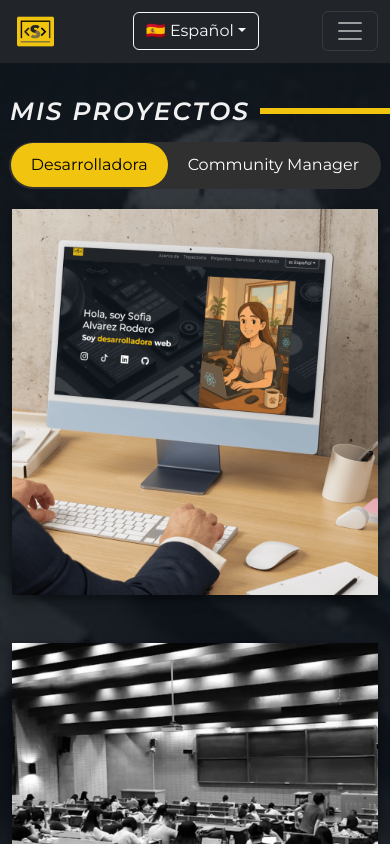
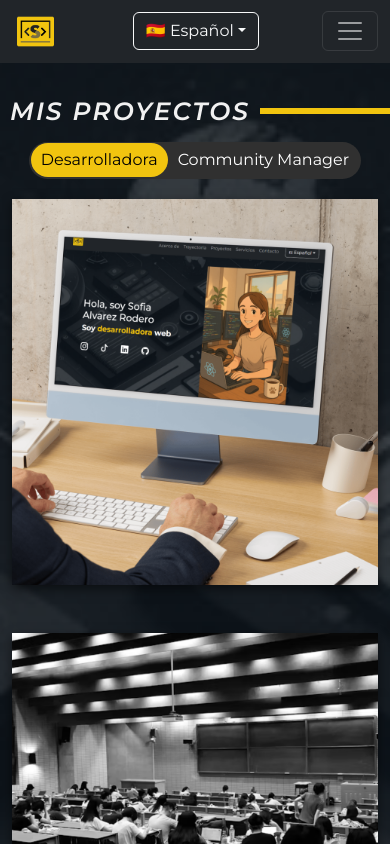
Before and after one commit to Sofii2301/my-portfolio-frontend, a React (Vite) app: page /projects in a window 390 px wide. Shown: the top 844 px of the page. Built offline with nearby package versions, Linux system fonts and the light colour scheme.

Commit message:
fixes in the mobile version

```diff
--- a/src/components/atoms/ToggleSwitch/toggleSwitch.css
+++ b/src/components/atoms/ToggleSwitch/toggleSwitch.css
@@ -8,6 +8,8 @@
     background-color: rgb(48 48 48);
     padding: 0.5%;
     border-radius: 100px;
+    display: flex;
+    flex-wrap: nowrap;
 }
 
 .toggle-btn {
@@ -23,7 +25,7 @@
 .toggle-btn.active, .toggle-btn.active:hover {
     background: #f1c40f;
     color: black;
-    border-radius: 1.5rem;
+    border-radius: 100px;
 }
 
 .toggle-btn:hover{
@@ -34,3 +36,9 @@
 .toggle-btn.left{
     margin-right: 10px;
 }
+
+@media (max-width: 576px) {
+    .toggle-btn{
+        padding: 5px 10px;
+    }
+}
--- a/src/components/organisms/ContactSection/ContactSection.jsx
+++ b/src/components/organisms/ContactSection/ContactSection.jsx
@@ -9,7 +9,7 @@ export default function ContactSection() {
         <div className="contact-section-container">
         <div className="row w-100 h-100">
             <div className="col-md-6 animate-from-left contact-info-container">
-                <p className="mb-4 me-4">{info.why_contact_me}</p>
+                <p className="mb-4 me-4 text-center text-md-start">{info.why_contact_me}</p>
                 <ContactInfo />
             </div>
             <div className="col-md-6 animate-from-right">
--- a/src/components/organisms/ContentHome/ContentHome.jsx
+++ b/src/components/organisms/ContentHome/ContentHome.jsx
@@ -13,7 +13,7 @@ export default function Hero() {
     <div className="text-white content w-100">
       <div className="row row-home align-items-center w-100 h-100">
         {/* Left Column (Texts + Networks) */}
-        <div className="col-md-6 text-content text-center text-md-start">
+        <div className="col-md-6 text-content text-center text-lg-start">
           <h1 className="animate-from-top">{translations.greeting}</h1>
           <h3 className="typing-effect">
             {translations.job_part1} <span className="highlight">{text}</span>
--- a/src/components/organisms/ContentHome/contentHome.css
+++ b/src/components/organisms/ContentHome/contentHome.css
@@ -115,9 +115,10 @@
     /*mask-image: linear-gradient(to left, rgb(0, 0, 0) 90%, transparent);*/
 }
 
-@media (max-width: 768px) {
+@media (max-width: 991px) {
     .text-content, .image-placeholder {
         padding-bottom: 5%;
+        padding-left: 0;
     }
     .social-icons-home {
         display: flex;
--- a/src/components/organisms/Navbar/Navbar.jsx
+++ b/src/components/organisms/Navbar/Navbar.jsx
@@ -9,7 +9,6 @@ import "./navbar.css";
 
 export default function CustomNavbar() {
     const { translations } = useLanguage();
-    const isMobile = window.innerWidth < 992;
     const [showSidebar, setShowSidebar] = useState(false);
 
     const toggleSidebar = () => setShowSidebar((prev) => !prev);
@@ -36,7 +35,9 @@ export default function CustomNavbar() {
                     </Navbar.Collapse>
 
                     {/* Mobile toggle */}
-                    {isMobile && <LanguageSwitcher />}
+                    <div className="d-lg-none">
+                      <LanguageSwitcher />
+                    </div>
                     <div className="d-lg-none d-flex align-items-center">
                         <Navbar.Toggle aria-controls="offcanvasNavbar" onClick={toggleSidebar} />
                     </div>
```
